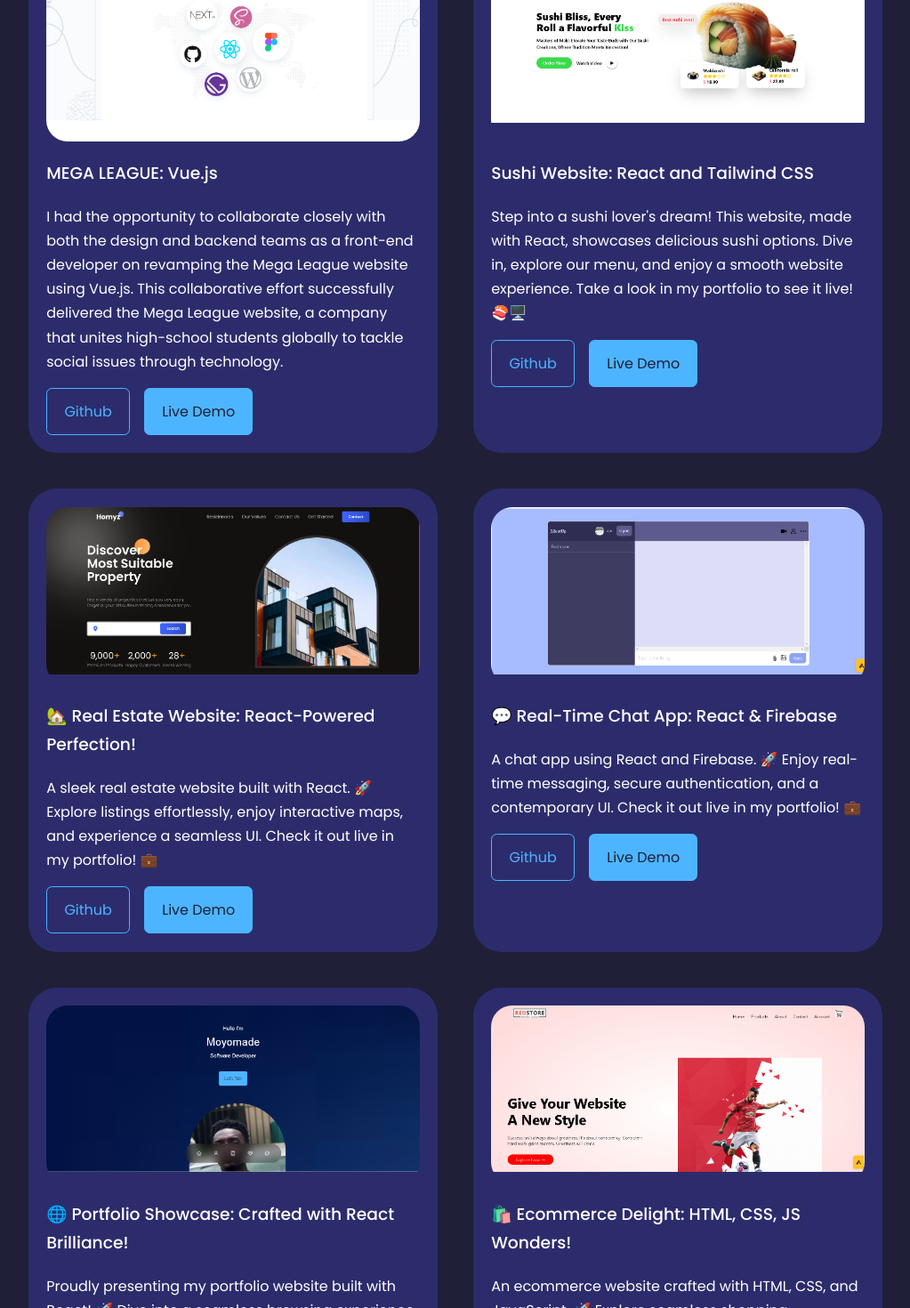
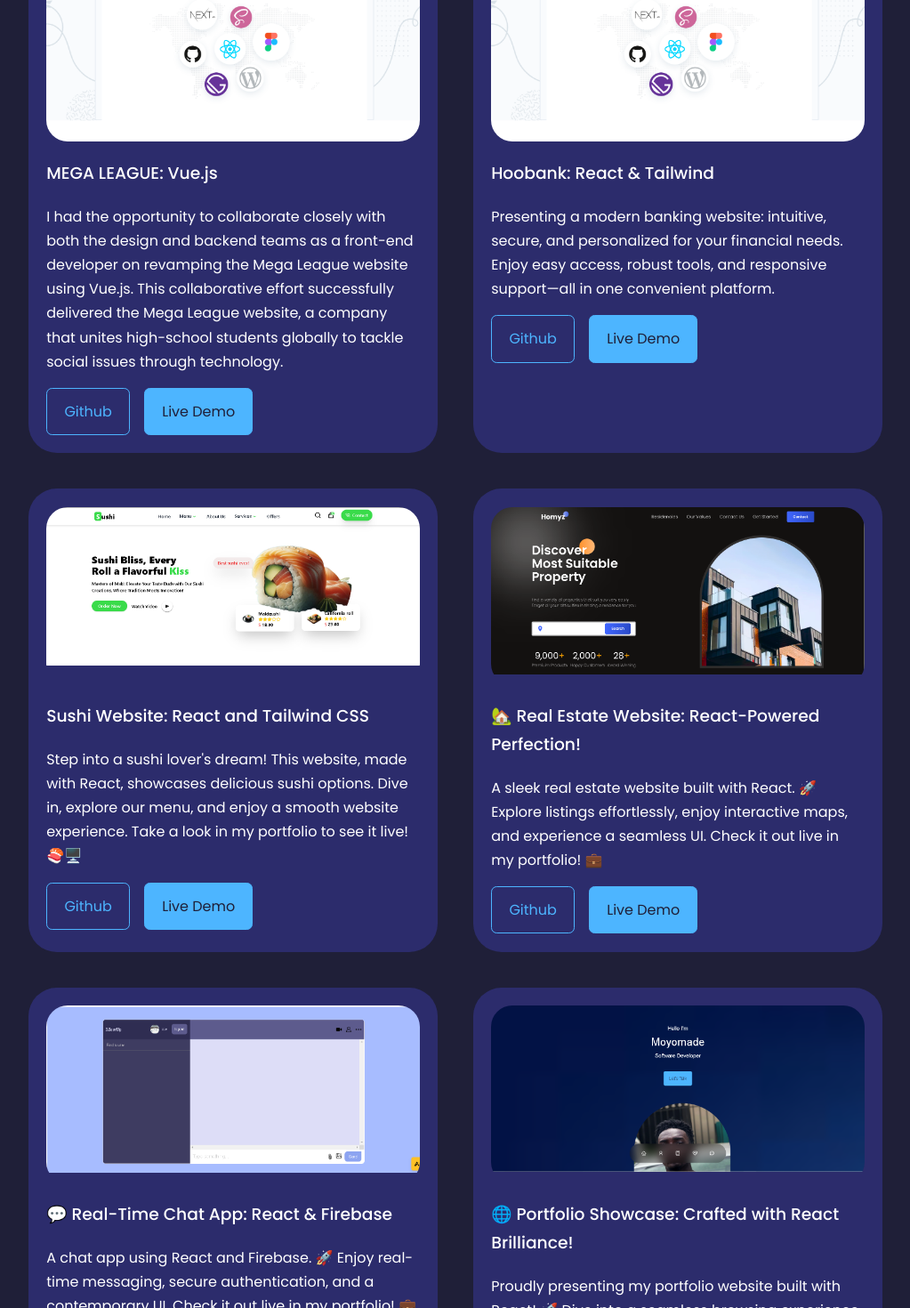
Before and after one commit to Moyo-Made/3D-Portfolio, a React (Create React App) app: page / in a window 1280 px wide. Shown: the part 3141-4611 px from the top of the page at 89% size, without its empty margins (128-1151 px from the left). Built offline with nearby package versions, Linux system fonts and the light colour scheme.

Commit message:
Updated my portfolio section

```diff
--- a/src/components/portfolio/Portfolio.jsx
+++ b/src/components/portfolio/Portfolio.jsx
@@ -1,11 +1,11 @@
 import React from "react";
 import "./portfolio.css";
-import IMG6 from "../../images/sushi.PNG"
-import IMG5 from "../../images/megaleague.PNG"
-import IMG4 from "../../images/real estate.PNG"
-import IMG3 from "../../images/chat.PNG"
-import IMG2 from "../../images/redstore.PNG"
-import IMG1 from "../../images/madev.PNG"
+import IMG6 from "../../images/sushi.PNG";
+import IMG5 from "../../images/megaleague.PNG";
+import IMG4 from "../../images/real estate.PNG";
+import IMG3 from "../../images/chat.PNG";
+import IMG2 from "../../images/redstore.PNG";
+import IMG1 from "../../images/madev.PNG";
 
 const data = [
 	{
@@ -14,7 +14,15 @@ const data = [
 		image: IMG5,
 		desc: "I had the opportunity to collaborate closely with both the design and backend teams as a front-end developer on revamping the Mega League website using Vue.js. This collaborative effort successfully delivered the Mega League website, a company that unites high-school students globally to tackle social issues through technology.",
 		github: "https://github.com/MEGA-Hackathon/kinect.megahack.tech",
-		demo: "https://megahack.tech/"
+		demo: "https://megahack.tech/",
+	},
+	{
+		id: 7,
+		title: "Hoobank: React & Tailwind",
+		image: IMG5,
+		desc: "Presenting a modern banking website: intuitive, secure, and personalized for your financial needs. Enjoy easy access, robust tools, and responsive support—all in one convenient platform.",
+		github: "https://github.com/Moyo-Made/Modern-banking-app",
+		demo: "https://hoobankss.netlify.app/",
 	},
 	{
 		id: 6,
@@ -22,7 +30,7 @@ const data = [
 		title: "Sushi Website: React and Tailwind CSS",
 		desc: "Step into a sushi lover's dream! This website, made with React, showcases delicious sushi options. Dive in, explore our menu, and enjoy a smooth website experience. Take a look in my portfolio to see it live! 🍣🖥️",
 		github: "https://github.com/Moyo-Made/SUSHI",
-		demo: "https://getsushi.netlify.app/"
+		demo: "https://getsushi.netlify.app/",
 	},
 	{
 		id: 4,
@@ -30,7 +38,7 @@ const data = [
 		title: "🏡 Real Estate Website: React-Powered Perfection!",
 		desc: "A sleek real estate website built with React. 🚀 Explore listings effortlessly, enjoy interactive maps, and experience a seamless UI. Check it out live in my portfolio! 💼",
 		github: "https://github.com/Moyo-Made/REAL-ESTATE-WEBSITE",
-		demo: "https://real-estate-websitee.netlify.app/"
+		demo: "https://real-estate-websitee.netlify.app/",
 	},
 	{
 		id: 3,
@@ -38,7 +46,7 @@ const data = [
 		desc: "A chat app using React and Firebase. 🚀 Enjoy real-time messaging, secure authentication, and a contemporary UI. Check it out live in my portfolio! 💼",
 		title: "💬 Real-Time Chat App: React & Firebase",
 		github: "https://github.com/Moyo-Made/CHAT-APP",
-		demo: "https://meetup7.netlify.app"
+		demo: "https://meetup7.netlify.app",
 	},
 	{
 		id: 1,
@@ -46,17 +54,17 @@ const data = [
 		title: "🌐 Portfolio Showcase: Crafted with React Brilliance!",
 		desc: "Proudly presenting my portfolio website built with React! 🚀 Dive into a seamless browsing experience, sleek design, and discover more about my skills. Explore now!",
 		github: "https://github.com/Moyo-Made/3D-Portfolio",
-		demo: "https://madev.netlify.app"
+		demo: "https://madev.netlify.app",
 	},
 	{
 		id: 2,
 		image: IMG2,
-		title: "🛍️ Ecommerce Delight: HTML, CSS, JS Wonders!",
+		title: "🛍️ Ecommerce Delight: HTML, CSS, JS",
 		desc: " An ecommerce website crafted with HTML, CSS, and JavaScript. 🚀 Explore seamless shopping, captivating design, and a user-friendly experience. Check it out live in my portfolio! 💼",
 		github: "https://github.com/Moyo-Made/E-commerce-website",
-		demo: "https://e-commerce-website-moyo-made.vercel.app/"
-	}
-]
+		demo: "https://e-commerce-website-moyo-made.vercel.app/",
+	},
+];
 
 const Portfolio = () => {
 	return (
```
